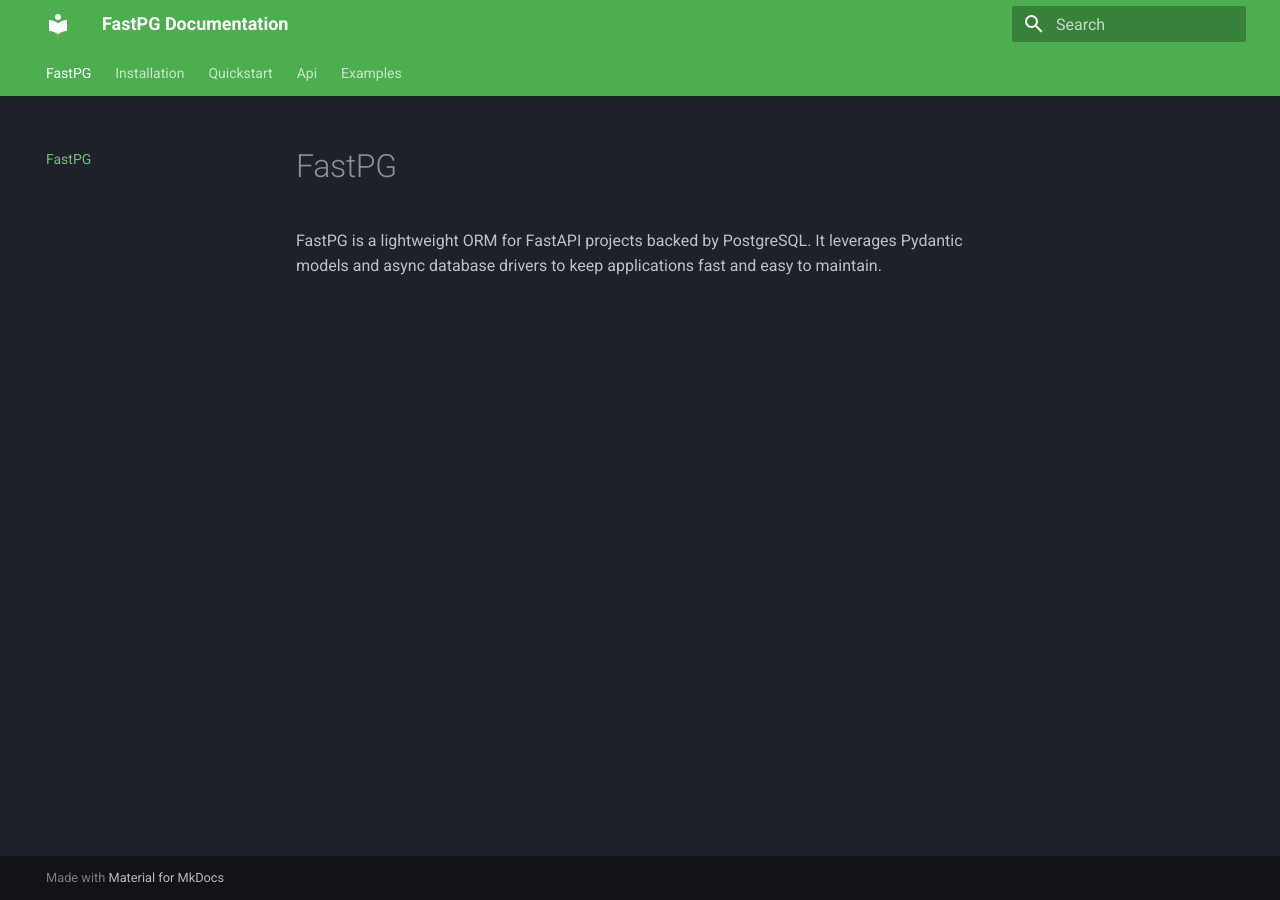
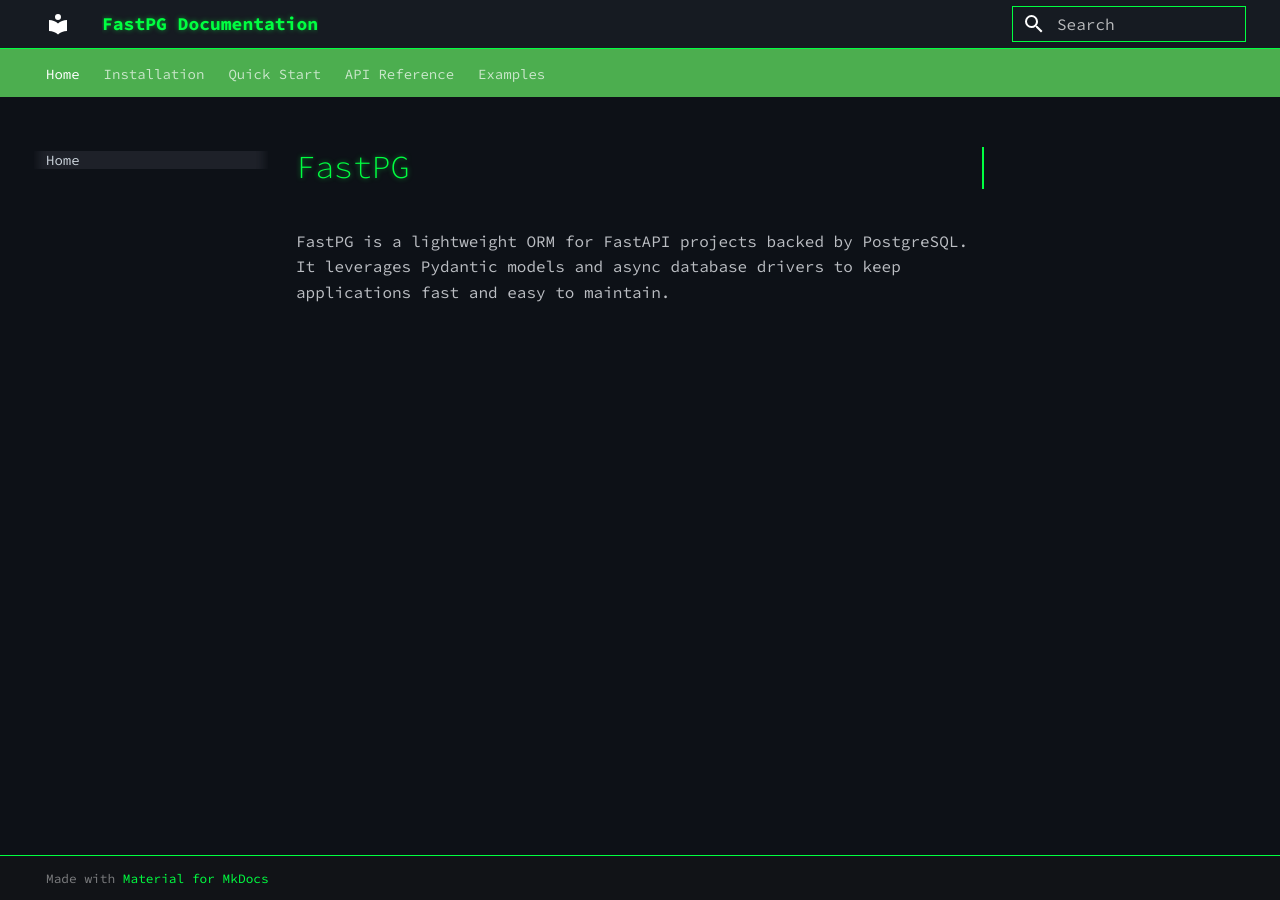
Before and after one commit to bepragma-ai/fastpg, an MkDocs documentation site: the page built from docs/index.md, in a window 1280 px wide. Built offline with MkDocs 1.6.1 and Material for MkDocs 9.7.7, drawn with Linux system fonts in a browser that asks for light colours.

Commit message:
Docs updates

```diff
--- /dev/null
+++ b/docs/stylesheets/hacker.css
@@ -0,0 +1,173 @@
+/* Hacker Theme CSS */
+:root {
+  --md-primary-fg-color: #00ff41;
+  --md-primary-fg-color--light: #00ff41;
+  --md-primary-fg-color--dark: #00cc33;
+  --md-accent-fg-color: #00ff41;
+  --md-accent-fg-color--transparent: rgba(0, 255, 65, 0.1);
+}
+
+/* Dark background like terminal */
+.md-main {
+  background-color: #0d1117 !important;
+}
+
+.md-content {
+  background-color: #0d1117 !important;
+}
+
+/* Green text for headings */
+.md-typeset h1,
+.md-typeset h2,
+.md-typeset h3,
+.md-typeset h4,
+.md-typeset h5,
+.md-typeset h6 {
+  color: #00ff41 !important;
+  font-family: 'Source Code Pro', 'Courier New', monospace;
+  text-shadow: 0 0 5px rgba(0, 255, 65, 0.5);
+}
+
+/* Terminal-like code blocks */
+.md-typeset pre {
+  background-color: #161b22 !important;
+  border: 1px solid #00ff41;
+  border-radius: 4px;
+  box-shadow: 0 0 10px rgba(0, 255, 65, 0.2);
+}
+
+.md-typeset code {
+  background-color: #161b22 !important;
+  color: #00ff41 !important;
+  border: 1px solid #00ff41;
+  padding: 2px 4px;
+  border-radius: 2px;
+}
+
+/* Navigation styling */
+.md-nav__title {
+  color: #00ff41 !important;
+  font-family: 'Source Code Pro', monospace;
+}
+
+.md-nav__link {
+  color: #c9d1d9 !important;
+}
+
+.md-nav__link:hover {
+  color: #00ff41 !important;
+  text-shadow: 0 0 3px rgba(0, 255, 65, 0.5);
+}
+
+/* Header styling */
+.md-header {
+  background-color: #161b22 !important;
+  border-bottom: 1px solid #00ff41;
+}
+
+.md-header__title {
+  color: #00ff41 !important;
+  font-family: 'Source Code Pro', monospace;
+  text-shadow: 0 0 5px rgba(0, 255, 65, 0.5);
+}
+
+/* Links with green glow */
+.md-typeset a {
+  color: #00ff41 !important;
+  text-decoration: none;
+}
+
+.md-typeset a:hover {
+  text-shadow: 0 0 5px rgba(0, 255, 65, 0.7);
+  text-decoration: underline;
+}
+
+/* Table styling */
+.md-typeset table {
+  border: 1px solid #00ff41;
+}
+
+.md-typeset th {
+  background-color: #161b22 !important;
+  color: #00ff41 !important;
+  border-bottom: 1px solid #00ff41;
+}
+
+.md-typeset td {
+  border-bottom: 1px solid #30363d;
+}
+
+/* Admonitions (notes, warnings) */
+.md-typeset .admonition {
+  border-left: 4px solid #00ff41;
+  background-color: rgba(0, 255, 65, 0.1);
+}
+
+.md-typeset .admonition-title {
+  color: #00ff41 !important;
+}
+
+/* Search box */
+.md-search__input {
+  background-color: #161b22 !important;
+  border: 1px solid #00ff41;
+  color: #c9d1d9 !important;
+}
+
+.md-search__input:focus {
+  border-color: #00ff41;
+  box-shadow: 0 0 5px rgba(0, 255, 65, 0.5);
+}
+
+/* Footer */
+.md-footer {
+  background-color: #161b22 !important;
+  border-top: 1px solid #00ff41;
+}
+
+/* Scrollbar */
+::-webkit-scrollbar {
+  width: 8px;
+}
+
+::-webkit-scrollbar-track {
+  background: #0d1117;
+}
+
+::-webkit-scrollbar-thumb {
+  background: #00ff41;
+  border-radius: 4px;
+}
+
+::-webkit-scrollbar-thumb:hover {
+  background: #00cc33;
+}
+
+/* Typewriter effect for main title */
+@keyframes typing {
+  from { width: 0; }
+  to { width: 100%; }
+}
+
+.md-typeset h1:first-of-type {
+  overflow: hidden;
+  border-right: 2px solid #00ff41;
+  white-space: nowrap;
+  animation: typing 2s steps(40, end);
+}
+
+/* Matrix-like background effect (optional) */
+.md-main::before {
+  content: "";
+  position: fixed;
+  top: 0;
+  left: 0;
+  width: 100%;
+  height: 100%;
+  background-image:
+    linear-gradient(90deg, rgba(0, 255, 65, 0.03) 1px, transparent 1px),
+    linear-gradient(rgba(0, 255, 65, 0.03) 1px, transparent 1px);
+  background-size: 20px 20px;
+  pointer-events: none;
+  z-index: -1;
+}
--- a/mkdocs.yml
+++ b/mkdocs.yml
@@ -1,15 +1,22 @@
 site_name: FastPG Documentation
+site_description: Lightweight async ORM for PostgreSQL
+
 theme:
   name: material
   palette:
-    scheme: slate  # Dark theme
-    primary: green  # Green accent like hacker theme
-    accent: green
+    scheme: slate
+    primary: green
+    accent: light green
+  font:
+    text: Source Code Pro
+    code: Source Code Pro
   features:
     - navigation.tabs
     - navigation.sections
+    - navigation.top
     - content.code.highlight
     - content.code.copy
+    - content.code.annotate
 
 extra_css:
   - stylesheets/hacker.css
@@ -17,6 +24,23 @@
 markdown_extensions:
   - pymdownx.highlight:
       anchor_linenums: true
+      line_spans: __span
+      pygments_lang_class: true
   - pymdownx.inlinehilite
   - pymdownx.snippets
-  - pymdownx.superfences
+  - pymdownx.superfences:
+      custom_fences:
+        - name: mermaid
+          class: mermaid
+          format: !!python/name:pymdownx.superfences.fence_code_format
+  - pymdownx.tabbed:
+      alternate_style: true
+  - admonition
+  - pymdownx.details
+
+nav:
+  - Home: index.md
+  - Installation: installation.md
+  - Quick Start: quickstart.md
+  - API Reference: api.md
+  - Examples: examples.md
```
